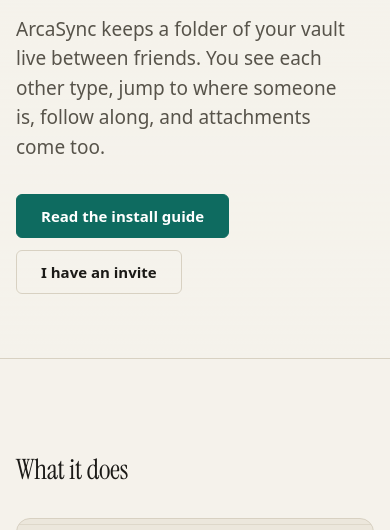
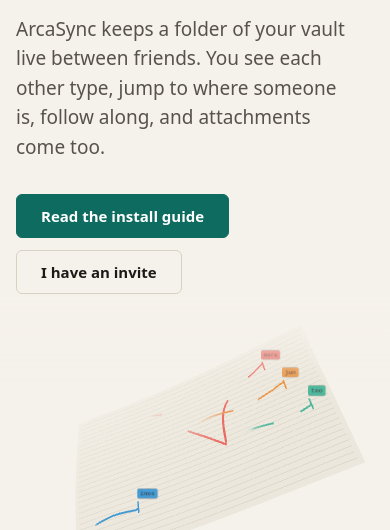
Before and after one commit to randomdev3/arcasync, a website built with Vite: page packages/site/index.html in a window 390 px wide. Shown: the part 283-813 px from the top of the page. Built offline with nearby package versions, Linux system fonts and the light colour scheme; animation ran at ten frames a second.

Commit message:
fix(site): polish from visual QA
- loom: longer trails (one sample every other step), wider ribbons, bigger
  name flags, carets fade in and out at the page edges, followers glide
  without folding back and keep their flag clear of the leader's caret,
  the weave keeps about two thirds of each thread above the page
- phones: the loom is a band under the calls to action (behind the text it
  either vanished or pulled the lede under 7:1)
- no focus ring on headings focused for screen readers; workspace rows use
  the card's full width; lighter rules on ruled cards
- deploy:site defaults to the arca-sync Pages project

```diff
--- a/packages/site/src/loom/loom.ts
+++ b/packages/site/src/loom/loom.ts
@@ -26,6 +26,7 @@ import {
 import {
 	advance,
 	createSim,
+	edgeFade,
 	type Head,
 	PAGE,
 	type Sim,
@@ -38,9 +39,10 @@ import {
 } from "./paths";
 
 const THREADS = ["--t1", "--t2", "--t3", "--t4"];
-const RIBBON_WIDTH = 0.026;
-const FOG_NEAR = 5.2;
-const FOG_FAR = 9.5;
+const RIBBON_WIDTH = 0.034;
+const DISTANCE = 7.2;
+const FOG_NEAR = 6;
+const FOG_FAR = 10.5;
 
 export interface LoomOptions {
 	reducedMotion: boolean;
@@ -177,10 +179,11 @@ export async function createLoom(canvas: HTMLCanvasElement, options: LoomOptions
 	const scene = new Scene();
 	scene.fog = new Fog(0xffffff, FOG_NEAR, FOG_FAR);
 	const camera = new PerspectiveCamera(35, 1, 0.1, 30);
-	camera.position.set(0, 0, 6.4);
+	camera.position.set(0, 0, DISTANCE);
 
 	const page = new Group();
 	page.rotation.set(-0.62, -0.42, 0.16);
+	page.position.set(0.45, 0.05, 0);
 	scene.add(page);
 
 	const surface = surfaceMaterial(0);
@@ -205,17 +208,21 @@ export async function createLoom(canvas: HTMLCanvasElement, options: LoomOptions
 	const caretGeometry = new BufferGeometry();
 	const caretPositions = new BufferAttribute(new Float32Array(4 * 4 * 3), 3);
 	caretPositions.setUsage(DynamicDrawUsage);
-	const caretColors = new Float32Array(4 * 4 * 3);
+	const caretColors = new BufferAttribute(new Float32Array(4 * 4 * 4), 4);
+	caretColors.setUsage(DynamicDrawUsage);
 	threadColors.forEach((c, i) => {
-		for (let v = 0; v < 4; v++) caretColors.set([c.r, c.g, c.b], (i * 4 + v) * 3);
+		for (let v = 0; v < 4; v++) caretColors.set([c.r, c.g, c.b, 1], (i * 4 + v) * 4);
 	});
 	const caretIndex: number[] = [];
 	for (let i = 0; i < 4; i++)
 		caretIndex.push(i * 4, i * 4 + 1, i * 4 + 2, i * 4 + 2, i * 4 + 1, i * 4 + 3);
 	caretGeometry.setAttribute("position", caretPositions);
-	caretGeometry.setAttribute("color", new BufferAttribute(caretColors, 3));
+	caretGeometry.setAttribute("color", caretColors);
 	caretGeometry.setIndex(caretIndex);
-	const carets = new Mesh(caretGeometry, new MeshBasicMaterial({ vertexColors: true }));
+	const carets = new Mesh(
+		caretGeometry,
+		new MeshBasicMaterial({ vertexColors: true, transparent: true }),
+	);
 	carets.frustumCulled = false;
 	page.add(carets);
 
@@ -243,7 +250,7 @@ export async function createLoom(canvas: HTMLCanvasElement, options: LoomOptions
 		});
 		const sprite = new Sprite(material);
 		sprite.center.set(0, 0);
-		sprite.scale.set(0.42, 0.14, 1);
+		sprite.scale.set(0.57, 0.19, 1);
 		sprite.renderOrder = 10;
 		page.add(sprite);
 		return sprite;
@@ -289,9 +296,17 @@ export async function createLoom(canvas: HTMLCanvasElement, options: LoomOptions
 		surface.u.uTime.value = t;
 		ruleMaterial.u.uTime.value = t;
 		const caretArray = caretPositions.array as Float32Array;
+		const caretRgba = caretColors.array as Float32Array;
 		sim.heads.forEach((head, i) => {
+			const fade = edgeFade(head.x);
 			const ribbon = ribbons[i];
-			if (ribbon) writeRibbon(ribbon, head, head.phase, t);
+			if (ribbon) {
+				writeRibbon(ribbon, head, head.phase, t);
+				(ribbon.material as MeshBasicMaterial).opacity = fade;
+			}
+			const flag = flags[i];
+			if (flag) flag.material.opacity = fade;
+			for (let v = 0; v < 4; v++) caretRgba[(i * 4 + v) * 4 + 3] = fade;
 			const z = swell(head.x, head.y, t) + 0.07;
 			const corners = [
 				[head.x - 0.011, head.y - 0.1],
@@ -305,6 +320,7 @@ export async function createLoom(canvas: HTMLCanvasElement, options: LoomOptions
 			flags[i]?.position.set(head.x - 0.011, head.y + 0.11, z);
 		});
 		caretPositions.needsUpdate = true;
+		caretColors.needsUpdate = true;
 	}
 
 	// --- colours ---------------------------------------------------------------------------
@@ -336,7 +352,9 @@ export async function createLoom(canvas: HTMLCanvasElement, options: LoomOptions
 		renderer.setSize(width, height, false);
 		camera.aspect = width / height;
 		// Keep the whole page in view on tall, narrow canvases.
-		camera.position.z = camera.aspect < 1 ? 6.4 / Math.max(0.55, camera.aspect) : 6.4;
+		camera.position.z = camera.aspect < 1 ? DISTANCE / Math.max(0.55, camera.aspect) : DISTANCE;
+		// Desktop: the canvas is the hero's right side, so the page leans right; phones: centred band.
+		page.position.x = window.innerWidth < 760 ? 0 : 0.45;
 		camera.updateProjectionMatrix();
 	}
 
--- a/packages/site/src/loom/paths.ts
+++ b/packages/site/src/loom/paths.ts
@@ -6,18 +6,20 @@
  */
 
 export const PAGE = { width: 4.2, height: 2.8 } as const;
-/** Heads enter left of the page and leave right of it, then start over. */
-export const X_START = -2.6;
-export const X_END = 2.5;
+/** Heads type across the page, fading in at its left edge and out at its right, then start over. */
+export const X_START = -2.15;
+export const X_END = 2.05;
 export const STEP_S = 1 / 50;
-/** Trail samples per caret (about 3.2 s of movement). */
+/** Trail samples per caret, one every other step (about 6.4 s of movement). */
 export const TRAIL = 160;
+const SAMPLE_EVERY = 2;
 
 export const NAMES = ["mara", "jun", "teo", "ines"] as const;
 const BASELINES = [0.86, 0.3, -0.26, -0.82];
 const SPEEDS = [0.36, 0.42, 0.31, 0.39];
-const FOLLOW_GAP_X = 0.24;
-const FOLLOW_GAP_Y = 0.15;
+const FOLLOW_GAP_X = 0.4;
+/** Far enough below the leader that the two name flags never overlap. */
+const FOLLOW_GAP_Y = 0.42;
 
 export interface Head {
 	name: string;
@@ -44,6 +46,7 @@ export interface Sim {
 	nextFollowAt: number;
 	rand: () => number;
 	carry: number;
+	steps: number;
 }
 
 /** mulberry32: small, seeded, good enough for motion. */
@@ -75,7 +78,7 @@ export function createSim(seed = 7): Sim {
 			speed: SPEEDS[i] ?? 0.35,
 			phase: rand() * Math.PI * 2,
 			// Staggered so the carets are spread over the page from the first frame.
-			x: -1.7 + i * 0.95 - rand() * 0.4,
+			x: -1.6 + i * 0.85 - rand() * 0.3,
 			y: BASELINES[i] ?? 0,
 			trail: new Float32Array(TRAIL * 2),
 			cursor: 0,
@@ -83,7 +86,7 @@ export function createSim(seed = 7): Sim {
 		resetTrail(head);
 		return head;
 	});
-	return { t: 0, heads, follow: null, nextFollowAt: 4 + rand() * 3, rand, carry: 0 };
+	return { t: 0, heads, follow: null, nextFollowAt: 4 + rand() * 3, rand, carry: 0, steps: 0 };
 }
 
 /** Typing rhythm: bursts and short pauses, never quite stopped. */
@@ -118,6 +121,8 @@ function maybeFollow(sim: Sim): void {
 
 function stepOnce(sim: Sim): void {
 	sim.t += STEP_S;
+	sim.steps += 1;
+	const sample = sim.steps % SAMPLE_EVERY === 0;
 	maybeFollow(sim);
 	sim.heads.forEach((head, i) => {
 		const following = sim.follow?.follower === i ? sim.heads[sim.follow.leader] : undefined;
@@ -125,12 +130,13 @@ function stepOnce(sim: Sim): void {
 		let dx = head.speed * rhythm(sim.t, head.phase) * STEP_S;
 		if (following) {
 			targetY = following.y - FOLLOW_GAP_Y;
-			// Glide to just behind the leader, then keep its pace.
+			// Glide to just behind the leader, then keep its pace. Never backwards: a caret ahead of
+			// its spot just slows down, so the trail bends instead of folding back.
 			const gap = following.x - FOLLOW_GAP_X - head.x;
-			dx = Math.max(-0.4 * STEP_S, Math.min(1.4 * STEP_S, gap * 2.2 * STEP_S + 0.2 * STEP_S));
+			dx = Math.max(0.06 * STEP_S, Math.min(1.2 * STEP_S, (gap * 1.6 + 0.25) * STEP_S));
 		}
 		head.x += dx;
-		head.y += (targetY - head.y) * Math.min(1, 2.6 * STEP_S);
+		head.y += (targetY - head.y) * Math.min(1, 1.5 * STEP_S);
 		const limit = PAGE.height / 2 - 0.12;
 		head.y = Math.max(-limit, Math.min(limit, head.y));
 		if (head.x > X_END) {
@@ -141,6 +147,7 @@ function stepOnce(sim: Sim): void {
 			resetTrail(head);
 			return;
 		}
+		if (!sample) return;
 		head.trail[head.cursor * 2] = head.x;
 		head.trail[head.cursor * 2 + 1] = head.y;
 		head.cursor = (head.cursor + 1) % TRAIL;
@@ -179,12 +186,23 @@ export function stillFrame(): Sim {
 	return sim;
 }
 
+/** 0 at the ends of a head's run, 1 in between: carets fade in and out at the page edges. */
+export function edgeFade(x: number): number {
+	const ramp = (v: number) => Math.min(1, Math.max(0, v));
+	const a = ramp((x - X_START) / 0.35);
+	const b = ramp((X_END - x) / 0.35);
+	return a * a * (3 - 2 * a) * (b * b * (3 - 2 * b));
+}
+
 /** Surface swell (page units): the same two sines as the page's vertex shader. */
 export function swell(x: number, y: number, t: number): number {
 	return 0.05 * Math.sin(x * 1.1 + t * 0.45) + 0.035 * Math.sin(y * 1.7 - t * 0.35 + x * 0.4);
 }
 
-/** A thread's height over the page: it crosses the surface, so the page hides half of it. */
+/**
+ * A thread's height over the page: it crosses the surface, so the page hides the stretches below
+ * it (about a third: the bias keeps the thread mostly on top, so it still reads as a line).
+ */
 export function weave(x: number, phase: number): number {
-	return 0.05 * Math.sin(x * 6.5 + phase);
+	return 0.05 * (Math.sin(x * 5.5 + phase) + 0.45);
 }
--- a/packages/site/src/styles/base.css
+++ b/packages/site/src/styles/base.css
@@ -361,3 +361,10 @@ strong {
 		flex-basis: 100%;
 	}
 }
+
+/* Headings get focus programmatically (state changes) so screen readers land on them; they are
+   not controls, so no ring. Every interactive element keeps its focus outline. */
+h1[tabindex="-1"]:focus,
+h2[tabindex="-1"]:focus {
+	outline: none;
+}
--- a/packages/site/src/styles/components.css
+++ b/packages/site/src/styles/components.css
@@ -200,8 +200,8 @@
 		to bottom,
 		transparent 0,
 		transparent 27px,
-		color-mix(in srgb, var(--rule) 70%, transparent) 27px,
-		color-mix(in srgb, var(--rule) 70%, transparent) 28px
+		color-mix(in srgb, var(--rule) 45%, transparent) 27px,
+		color-mix(in srgb, var(--rule) 45%, transparent) 28px
 	);
 	background-position: 0 var(--s4);
 }
@@ -363,6 +363,7 @@
 }
 
 .workspace-list li {
+	max-width: none;
 	display: flex;
 	justify-content: space-between;
 	gap: var(--s4);
--- a/packages/site/src/styles/home.css
+++ b/packages/site/src/styles/home.css
@@ -71,7 +71,7 @@
 	content: "";
 	position: absolute;
 	inset: 0;
-	background: linear-gradient(90deg, var(--paper) 0%, transparent 22%);
+	background: linear-gradient(90deg, var(--paper) 0%, transparent 28%);
 	pointer-events: none;
 }
 
@@ -114,7 +114,10 @@
 	background: var(--paper-2);
 }
 
-/* On small screens the loom sits behind the text, faint, under a paper scrim. */
+/*
+ * On small screens the loom is a band under the calls to action, fading up into the paper. Behind
+ * the text it would either vanish under a scrim or pull the lede (--ink-2, ~7:1) below 7:1.
+ */
 @media (max-width: 759px) {
 	.hero {
 		min-height: auto;
@@ -122,18 +125,13 @@
 	}
 
 	.hero__art {
-		inset: 0;
+		inset: auto 0 0 0;
 		width: 100%;
-		opacity: 0.45;
+		height: 300px;
 	}
 
 	.hero__art::after {
-		background: linear-gradient(
-			180deg,
-			color-mix(in srgb, var(--paper) 55%, transparent) 0%,
-			color-mix(in srgb, var(--paper) 88%, transparent) 55%,
-			var(--paper) 100%
-		);
+		background: linear-gradient(180deg, var(--paper) 0%, transparent 30%);
 	}
 
 	.hero__text {
@@ -141,7 +139,7 @@
 	}
 
 	.hero__grid {
-		padding-block: var(--s7) var(--s8);
+		padding-block: var(--s7) 300px;
 	}
 }
 
```
Also changed, not shown: packages/site/scripts/deploy-pages.mjs (+4 -9 lines), packages/site/src/__tests__/paths.test.ts (+1 -1 lines).
